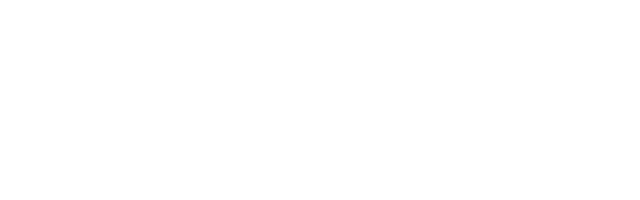
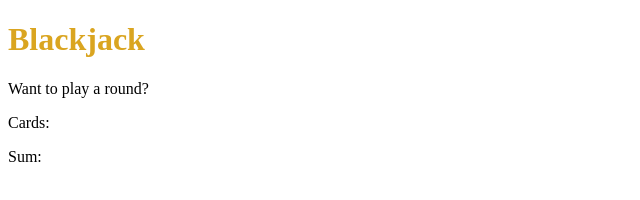
Before and after one commit to Mohammed-Siddique/black_jack_game, a plain HTML site: page index.html in a window 1280 px wide. Shown: the whole page, without its empty margins (0-640 px from the left). Drawn offline with Linux system fonts and the light colour scheme.

Commit message:
black_jack_game
added scss file and styles

```diff
--- a/index.html
+++ b/index.html
@@ -4,8 +4,13 @@
     <meta charset="UTF-8">
     <meta name="viewport" content="width=device-width, initial-scale=1.0">
     <title>Document</title>
+    <link rel="stylesheet" href="index.min.css">
 </head>
 <body>
+    <h1>Blackjack</h1>
+    <p id="message-el">Want to play a round?</p>
+    <p>Cards:</p>
+    <p>Sum:</p>
     <script src="index.js"></script>
 </body>
 </html>
--- a/index.js
+++ b/index.js
@@ -1,13 +1,18 @@
 let firstCard = 10
 let secondCard = 11
 let sum = firstCard + secondCard
+let hasBlack = false
 let isAlive = true
+let message = ""
 
 if (sum <= 20){
-    console.log("Do you to draw a new card?")
+    message = "Do you to draw a new card?";
 } else if (sum ===21) {
-    console.log("Whohoo! You've got BlackJack!")
+    message = "Whohoo! You've got BlackJack!";
+    hasBlack = true
 } else {
-    console.log("You're out of the game")
+    message = "You're out of the game";
     isAlive = false
 }
+
+console.log(message)
--- /dev/null
+++ b/index.scss
@@ -0,0 +1,11 @@
+body{
+
+}
+
+h1{
+    color: goldenrod;
+}
+
+#message-el{
+
+}
```
Also changed, not shown: index.min.css (added), 1 other file.
